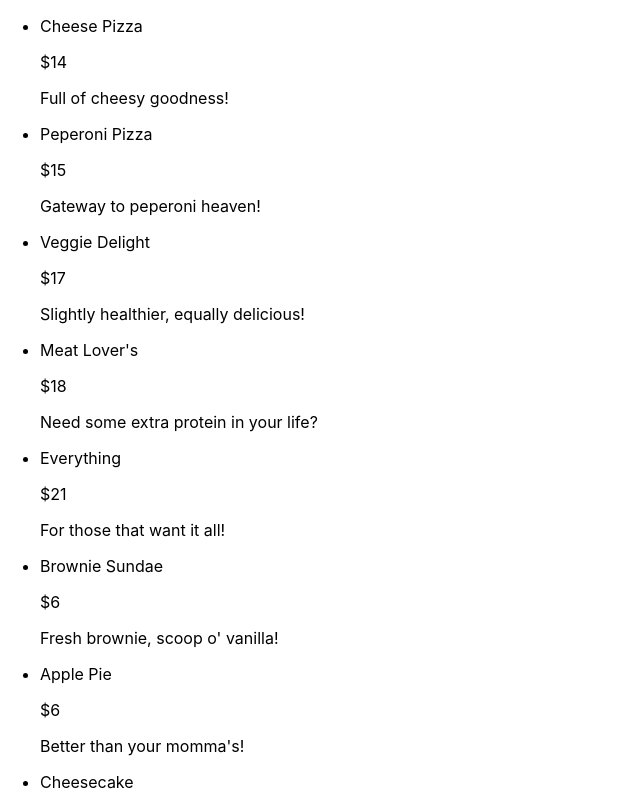
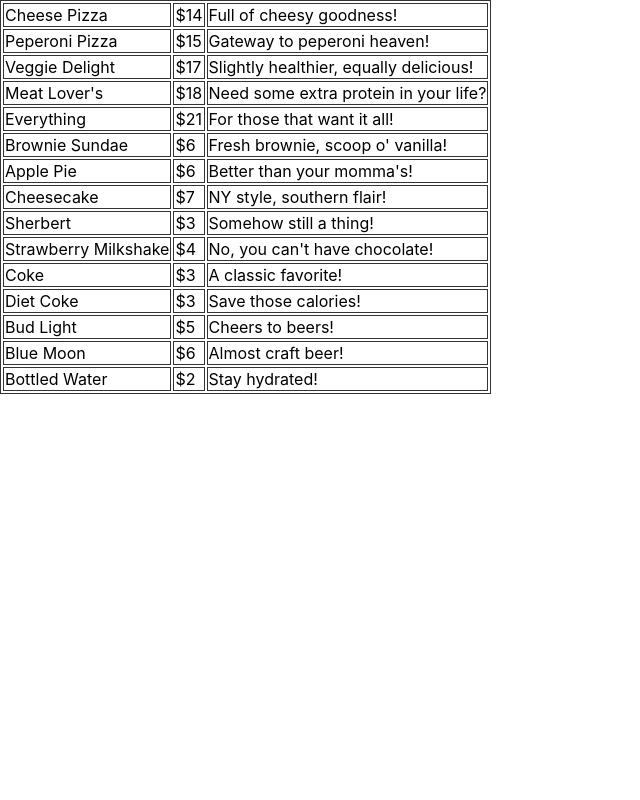
Before and after one commit to katefranks/react-pizza-app, a React (Create React App) app: page / in a window 1280 px wide. Shown: the top 800 px of the page, without its empty margins (0-640 px from the left). Built offline with nearby package versions, Linux system fonts and the light colour scheme.

Commit message:
converted MenuList component from UL to table

```diff
--- a/src/components/MenuList.js
+++ b/src/components/MenuList.js
@@ -17,17 +17,26 @@ class MenuList extends Component {
 
     render() {
       const items = this.props.items.map((item) => (
-        <li key={item.name}>
-        <p>{item.name}</p>
-        <p>{item.price}</p>
-        <p>{item.description}</p>
-        </li>
+        <tr key={item.name}>
+        <td>{item.name}</td>
+        <td>{item.price}</td>
+        <td>{item.description}</td>
+        </tr>
       ));
 
         return(
-          <ul>{ items }</ul>
+          <table>
+          { items }
+          </table>
         )
       }
     }
 
   export default MenuList;
+
+  // <tr>
+  //     <td>USA</td>
+  //     <td>Washington, D.C.</td>
+  //     <td>309 million</td>
+  //     <td>English</td>
+  //   </tr>
```
